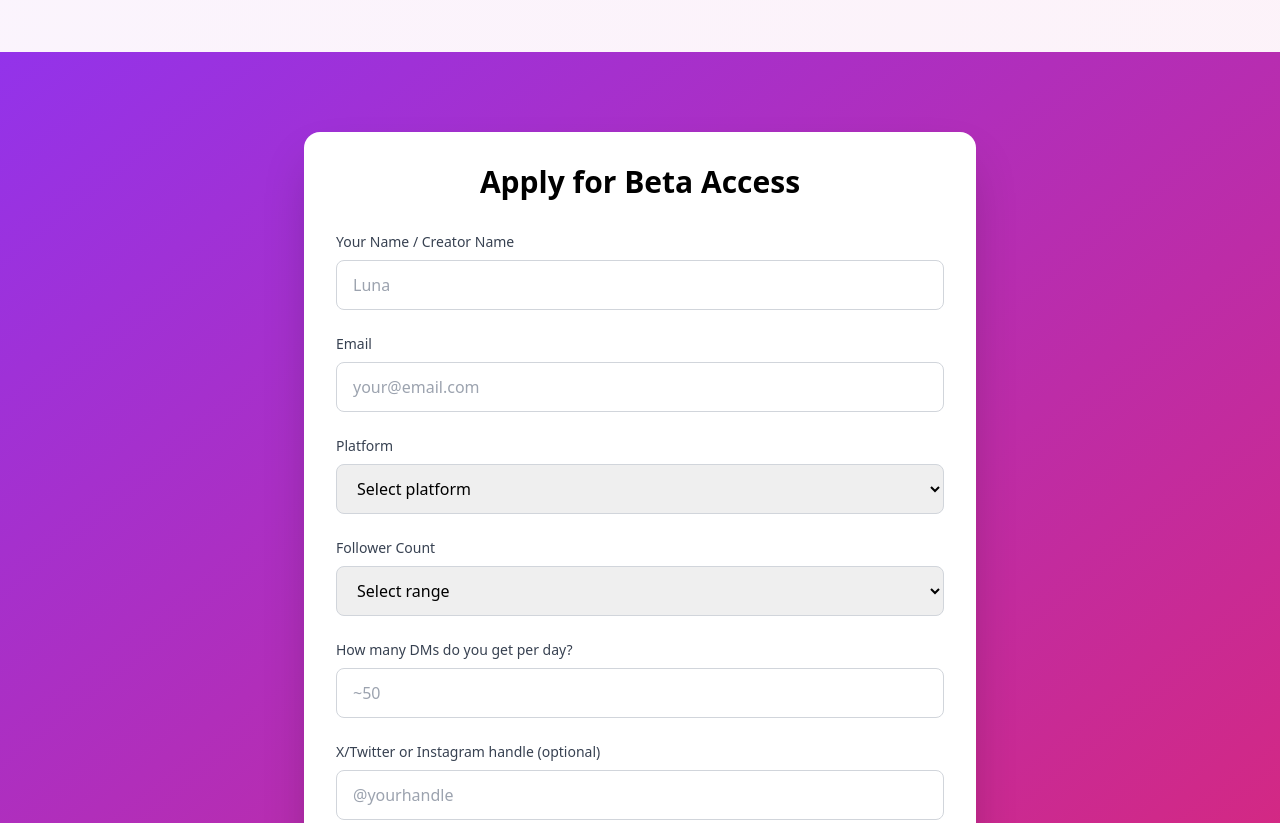
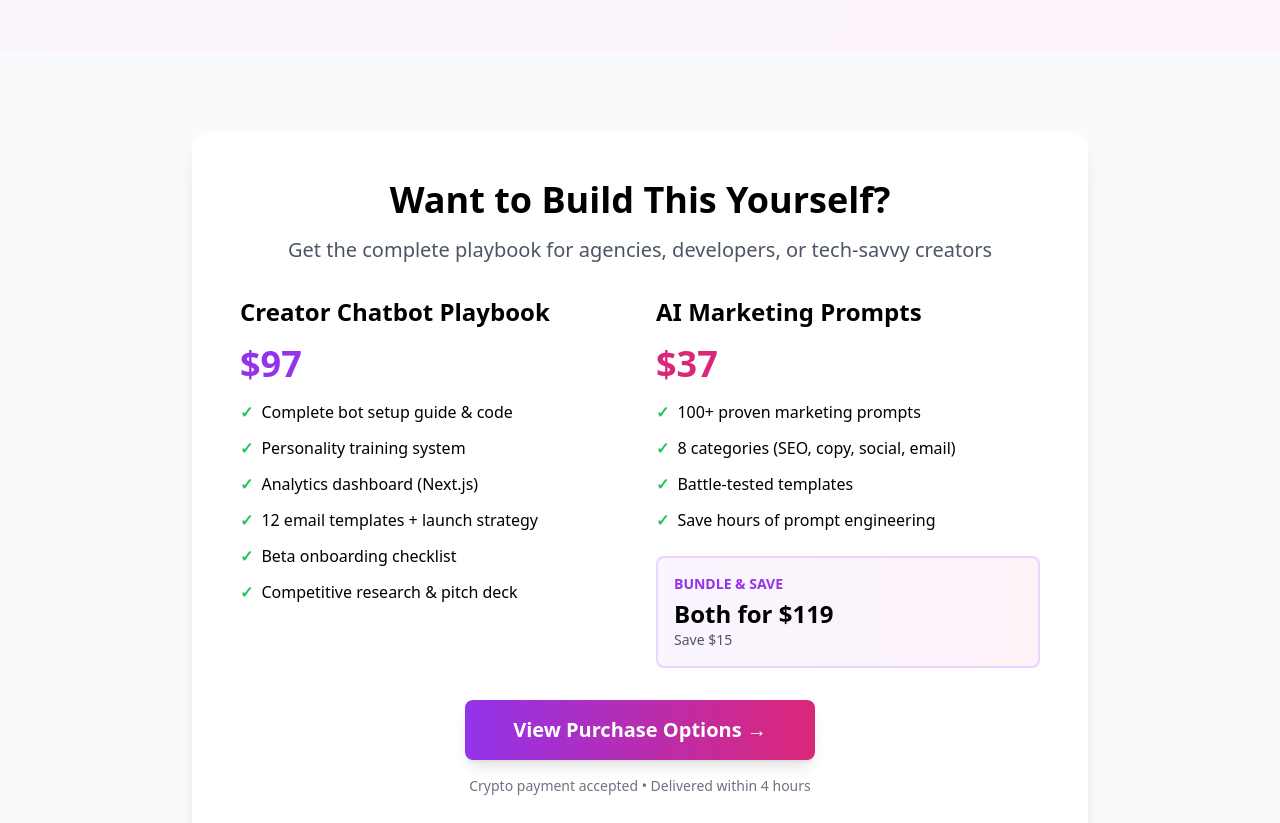
Before and after one commit to echo-autonomous/creator-chatbot-landing, a plain HTML site: page index.html in a window 1280 px wide. Shown: the part 1980-2803 px from the top of the page. Drawn offline with nearby package versions, Linux system fonts and the light colour scheme.

Commit message:
Add playbook purchase CTA section with both products

```diff
--- a/index.html
+++ b/index.html
@@ -124,6 +124,87 @@
         </div>
     </div>
 
+    <!-- DIY Option / Playbook -->
+    <div class="bg-gray-50 py-20 px-4">
+        <div class="max-w-4xl mx-auto">
+            <div class="bg-white rounded-2xl shadow-xl p-8 md:p-12">
+                <div class="text-center mb-8">
+                    <h2 class="text-3xl md:text-4xl font-bold mb-4">Want to Build This Yourself?</h2>
+                    <p class="text-xl text-gray-600">Get the complete playbook for agencies, developers, or tech-savvy creators</p>
+                </div>
+
+                <div class="grid md:grid-cols-2 gap-8 mb-8">
+                    <div>
+                        <h3 class="text-2xl font-bold mb-4">Creator Chatbot Playbook</h3>
+                        <div class="text-4xl font-bold text-purple-600 mb-4">$97</div>
+                        <ul class="space-y-3 mb-6">
+                            <li class="flex items-start">
+                                <span class="text-green-500 font-bold mr-2">✓</span>
+                                <span>Complete bot setup guide & code</span>
+                            </li>
+                            <li class="flex items-start">
+                                <span class="text-green-500 font-bold mr-2">✓</span>
+                                <span>Personality training system</span>
+                            </li>
+                            <li class="flex items-start">
+                                <span class="text-green-500 font-bold mr-2">✓</span>
+                                <span>Analytics dashboard (Next.js)</span>
+                            </li>
+                            <li class="flex items-start">
+                                <span class="text-green-500 font-bold mr-2">✓</span>
+                                <span>12 email templates + launch strategy</span>
+                            </li>
+                            <li class="flex items-start">
+                                <span class="text-green-500 font-bold mr-2">✓</span>
+                                <span>Beta onboarding checklist</span>
+                            </li>
+                            <li class="flex items-start">
+                                <span class="text-green-500 font-bold mr-2">✓</span>
+                                <span>Competitive research & pitch deck</span>
+                            </li>
+                        </ul>
+                    </div>
+
+                    <div>
+                        <h3 class="text-2xl font-bold mb-4">AI Marketing Prompts</h3>
+                        <div class="text-4xl font-bold text-pink-600 mb-4">$37</div>
+                        <ul class="space-y-3 mb-6">
+                            <li class="flex items-start">
+                                <span class="text-green-500 font-bold mr-2">✓</span>
+                                <span>100+ proven marketing prompts</span>
+                            </li>
+                            <li class="flex items-start">
+                                <span class="text-green-500 font-bold mr-2">✓</span>
+                                <span>8 categories (SEO, copy, social, email)</span>
+                            </li>
+                            <li class="flex items-start">
+                                <span class="text-green-500 font-bold mr-2">✓</span>
+                                <span>Battle-tested templates</span>
+                            </li>
+                            <li class="flex items-start">
+                                <span class="text-green-500 font-bold mr-2">✓</span>
+                                <span>Save hours of prompt engineering</span>
+                            </li>
+                        </ul>
+
+                        <div class="bg-gradient-to-r from-purple-50 to-pink-50 p-4 rounded-lg border-2 border-purple-200">
+                            <div class="text-sm font-bold text-purple-600 mb-1">BUNDLE & SAVE</div>
+                            <div class="text-2xl font-bold">Both for $119</div>
+                            <div class="text-sm text-gray-600">Save $15</div>
+                        </div>
+                    </div>
+                </div>
+
+                <div class="text-center">
+                    <a href="purchase.html" class="inline-block bg-gradient-to-r from-purple-600 to-pink-600 text-white font-bold py-4 px-12 rounded-lg text-xl hover:opacity-90 transition shadow-lg">
+                        View Purchase Options →
+                    </a>
+                    <p class="text-sm text-gray-500 mt-4">Crypto payment accepted • Delivered within 4 hours</p>
+                </div>
+            </div>
+        </div>
+    </div>
+
     <!-- Application Form -->
     <div id="apply" class="bg-gradient-to-br from-purple-600 to-pink-600 py-20 px-4">
         <div class="max-w-2xl mx-auto bg-white rounded-2xl shadow-2xl p-8">
```
